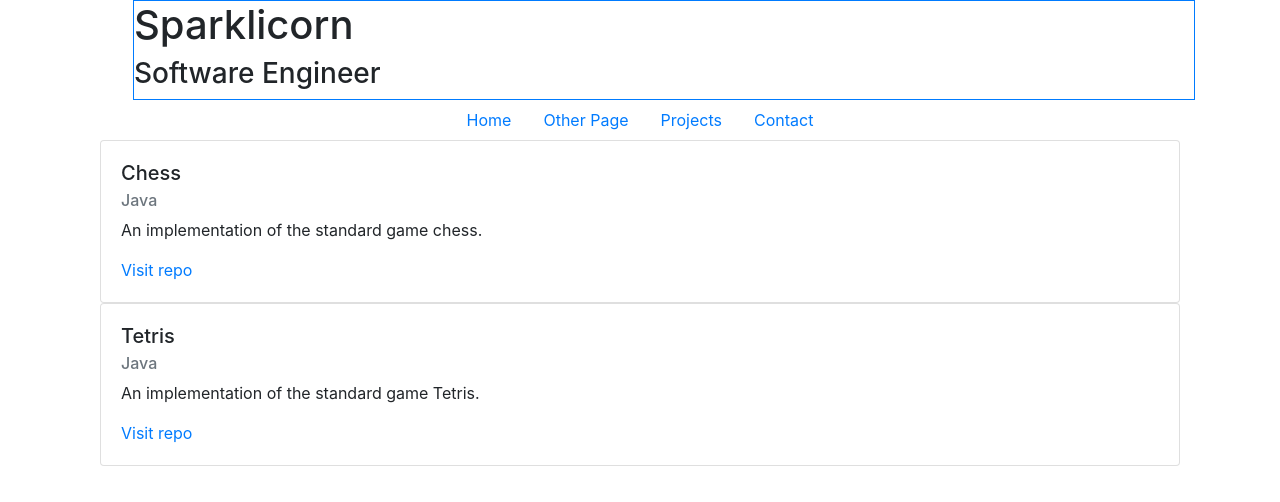
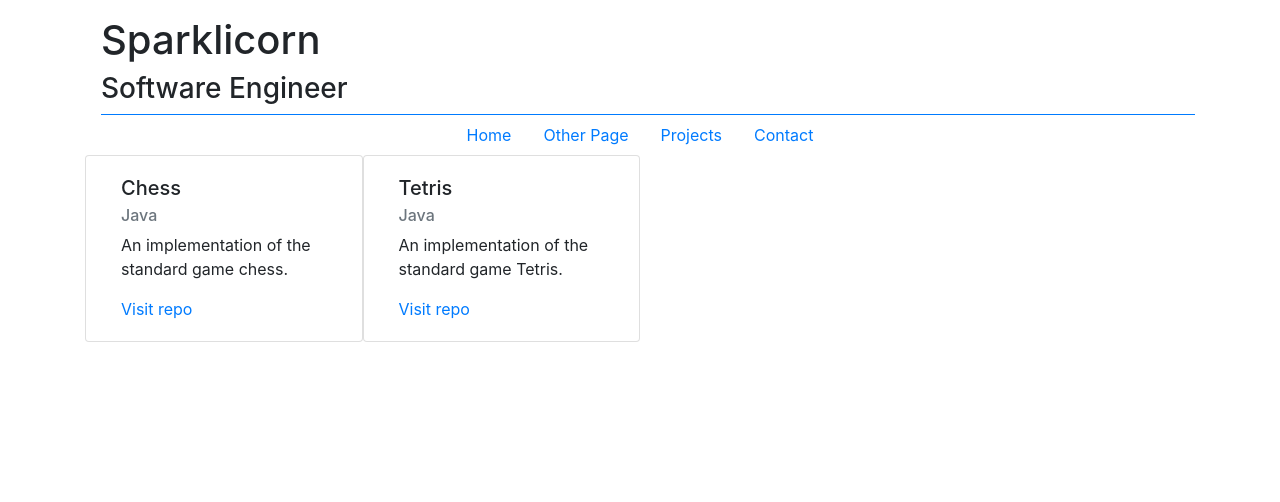
Before and after one commit to sparklicorn/sparklicorn.github.io, a plain HTML site: page index.html in a window 1280 px wide. Drawn offline with nearby package versions, Linux system fonts and the light colour scheme.

Commit message:
Update index.html

```diff
--- a/index.html
+++ b/index.html
@@ -12,8 +12,8 @@
   </head>
   <body>
 
-    <div class="container">
-      <div id="page-title" class="ml-5 border border-bottom border-primary">
+    <div class="container mt-3">
+      <div id="page-title" class="ml-3 border-bottom border-primary">
         <h1>Sparklicorn</h1>
         <h3>Software Engineer</h3>
       </div>
@@ -34,7 +34,8 @@
       </ul>
 
       <div id="projects-conainer" class="container">
-        <div class="card">
+        <div class="row">
+          <div class="card col-3">
             <div class="card-body">
               <h5 class="card-title">Chess</h5>
               <h6 class="card-subtitle mb-2 text-muted">Java</h6>
@@ -43,12 +44,13 @@
             </div>
           </div>
 
-        <div class="card">
+          <div class="card col-3">
             <div class="card-body">
               <h5 class="card-title">Tetris</h5>
               <h6 class="card-subtitle mb-2 text-muted">Java</h6>
               <p class="card-text">An implementation of the standard game Tetris.</p>
               <a href="https://github.com/sparklicorn/tetris" class="card-link">Visit repo</a>
+            </div>
           </div>
         </div>
       </div>
```
Lines whose indentation alone changed are shown as unchanged.
